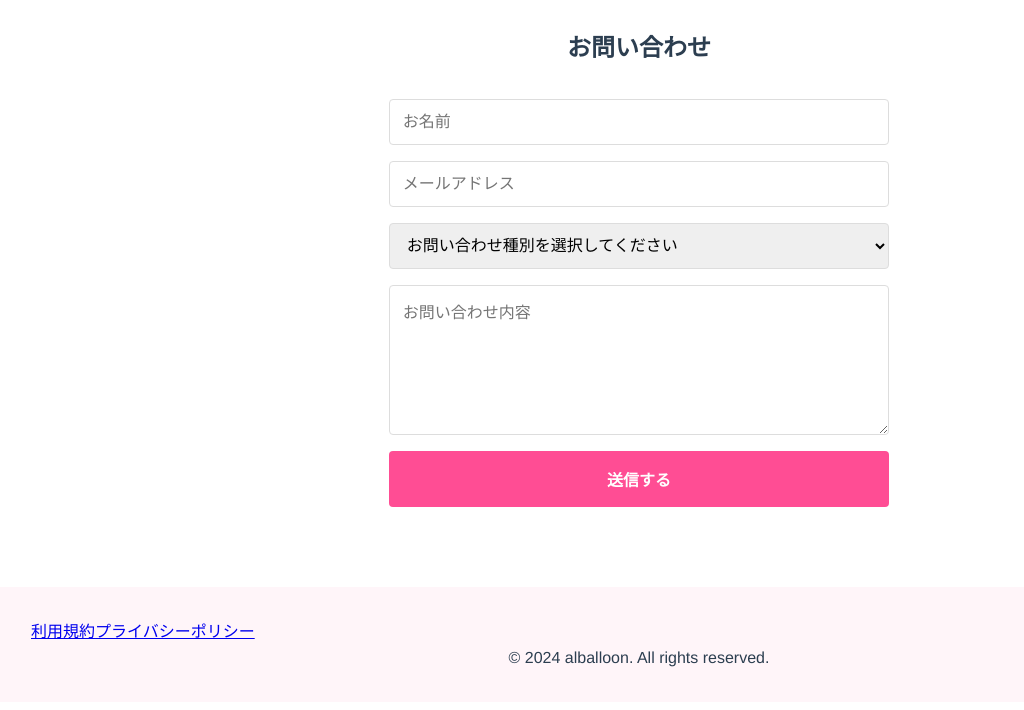
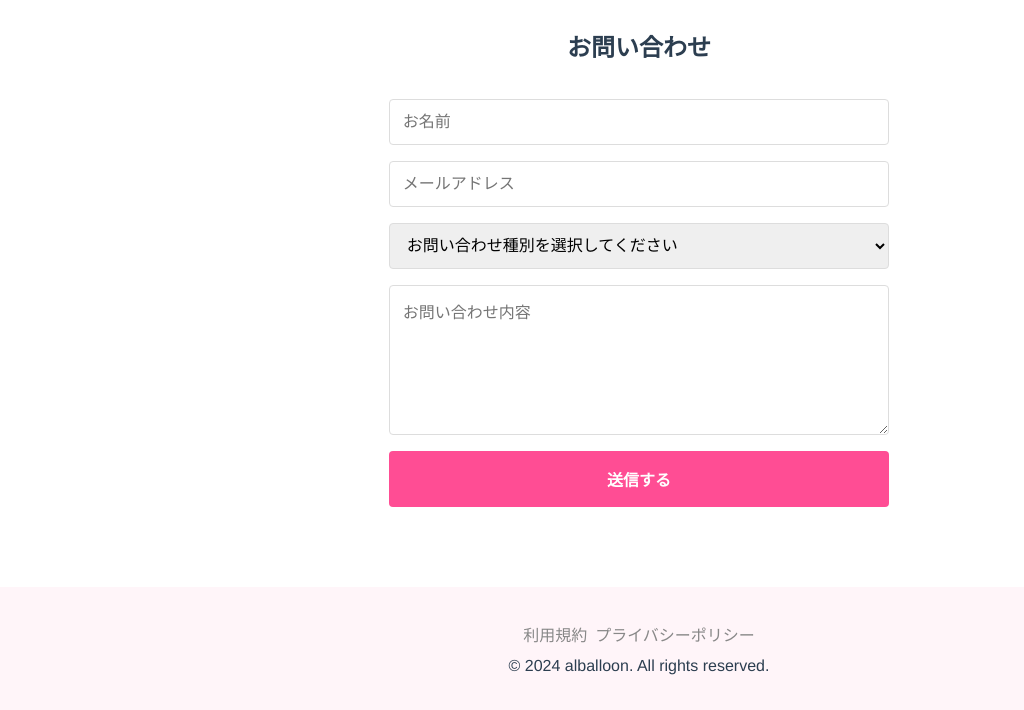
Before and after one commit to ko610/alballoon-web, a website: page public/index.html in a window 1280 px wide. Shown: the part 596-1306 px from the top of the page, without its empty margins (1-1025 px from the left). Drawn offline with Linux system fonts and the light colour scheme.

Commit message:
change:デザイン変更

```diff
--- a/public/css/styles.css
+++ b/public/css/styles.css
@@ -171,6 +171,13 @@ footer {
 
 footer .btn-box {
     display: flex;
+    justify-content: center;
+}
+
+footer .btn-box a {
+    text-decoration: none;
+    color: #888;
+    padding: 4px;
 }
 
 @media (max-width: 768px) {
--- a/public/index.html
+++ b/public/index.html
@@ -56,8 +56,8 @@
 
     <footer>
         <div class="btn-box">
-            <p><a href="/terms">利用規約</a></p>
-            <p><a href="/privacy">プライバシーポリシー</a></p>
+            <a href="/terms">利用規約</a>
+            <a href="/privacy">プライバシーポリシー</a>
         </div>
         <p>&copy; 2024 alballoon. All rights reserved.</p>
     </footer>
```
